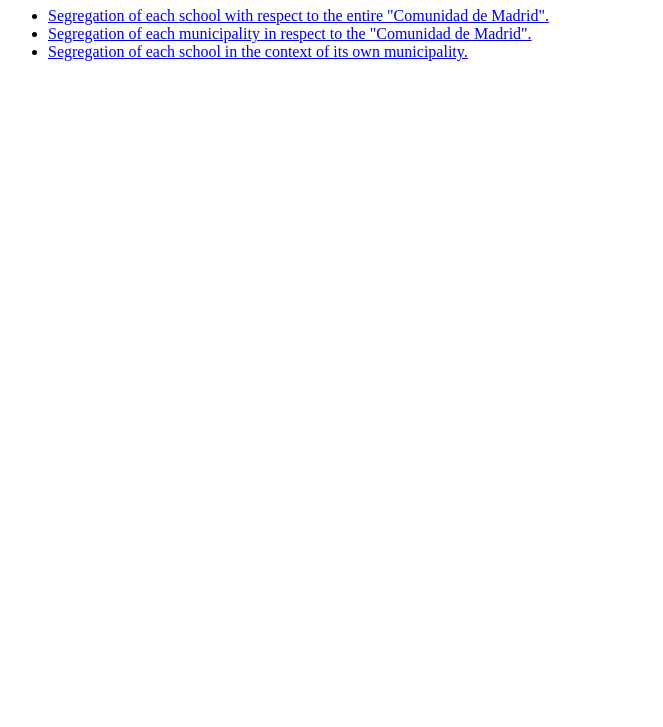
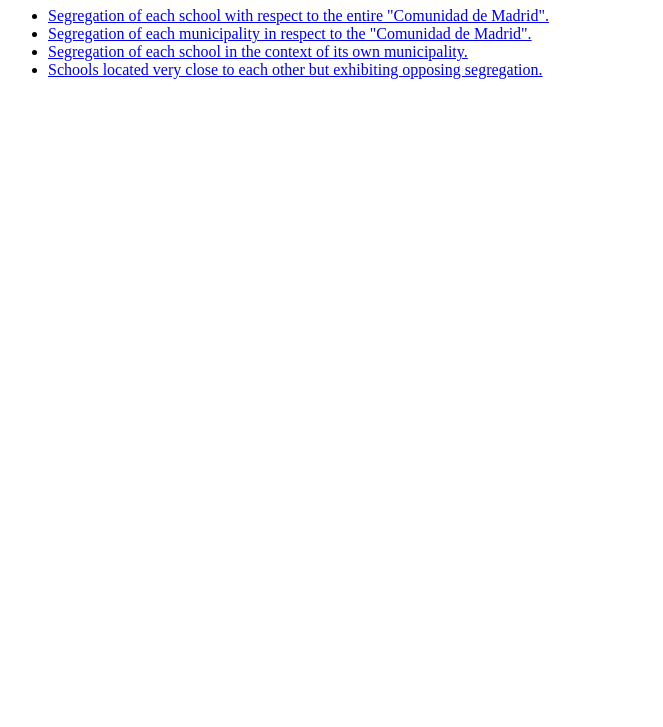
Before and after one commit to saragarz/CMsegregation, a plain HTML site: page index.html in a window 1280 px wide. Shown: the part 73-800 px from the top of the page, without its empty margins (0-663 px from the left). Drawn offline with Linux system fonts and the light colour scheme.

Commit message:
Update index.html

```diff
--- a/index.html
+++ b/index.html
@@ -10,6 +10,7 @@
     <li><a href="global_segregation_schools.html">Segregation of each school with respect to the entire "Comunidad de Madrid".</a></li>
     <li><a href="global_segregation_municipalities.html">Segregation of each municipality in respect to the "Comunidad de Madrid".</a></li>
     <li><a href="local_segregation_schools.html">Segregation of each school in the context of its own municipality.</a></li>
+    <li><a href="nearby_schools_opposing_imbalances.html">Schools located very close to each other but exhibiting opposing segregation.</a></li>
   </ul>
 </body>
 </html>
```
